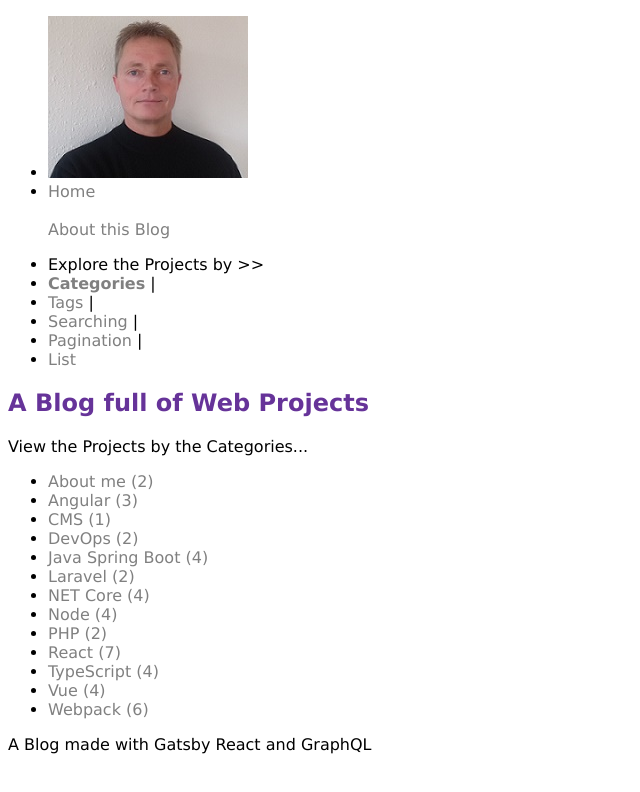
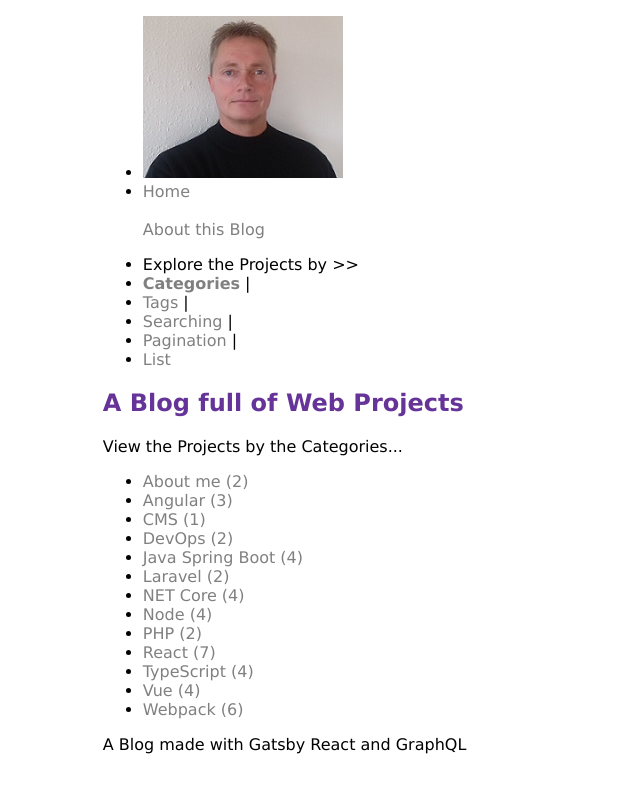
Before and after one commit to persteenolsen/pso-gatsby-blog-cms-two, a Gatsby site: page / in a window 1280 px wide. Shown: the whole page, without its empty margins (0-640 px from the left). Built offline with nearby package versions, Linux system fonts and the light colour scheme; Gatsby itself is replaced by a stand-in of ours.

Commit message:
Update layout.module.css

```diff
--- a/src/components/layout.module.css
+++ b/src/components/layout.module.css
@@ -1,6 +1,6 @@
 .container {
-
-  max-width: 90%;
+  margin: auto;
+  max-width: 85%;
   font-family: verdana;
 }
 .heading {
@@ -23,9 +23,9 @@
 }
 
 .page-navigation {
-	display: flex;
+  display: flex;
   flex-wrap: wrap;
-	padding: 10px;
+  padding: 10px;
 
 }
 
```
